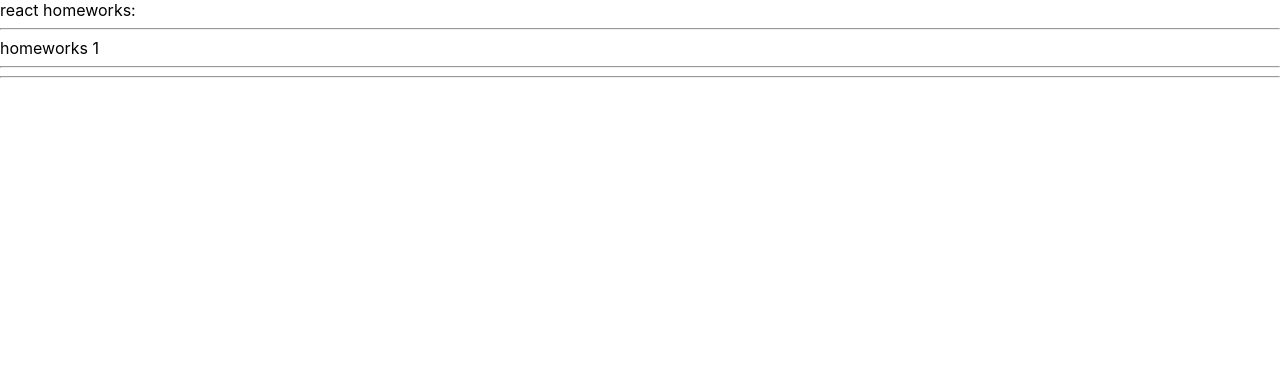
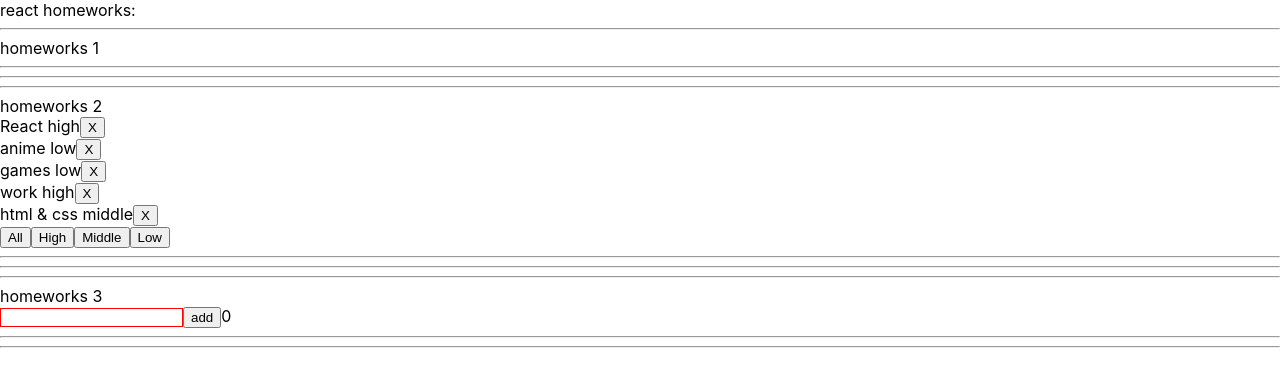
Before and after one commit to m4nchkin/m4nchkin.github.io, a React (Create React App) app: page / in a window 1280 px wide. Shown: the top 386 px of the page. Built offline with nearby package versions, Linux system fonts and the light colour scheme.

Commit message:
Initial commit

```diff
--- a/src/p1-main/m1-ui/u1-app/App.tsx
+++ b/src/p1-main/m1-ui/u1-app/App.tsx
@@ -1,14 +1,16 @@
 import React from 'react'
 import styles from './App.module.css'
 import HW1 from '../../../p2-homeworks/h1/HW1'
+import HW2 from "../../../p2-homeworks/h2/HW2";
+import HW3 from "../../../p2-homeworks/h3/HW3";
 
 function App() {
     return (
         <div className={styles.App}>
             <div>react homeworks:</div>
             <HW1/>
-            {/*<HW2/>*/}
-            {/*<HW3/>*/}
+            <HW2/>
+            <HW3/>
             {/*<HW4/>*/}
             {/*<HW5/>*/}
 
--- a/src/p2-homeworks/h2/Affair.tsx
+++ b/src/p2-homeworks/h2/Affair.tsx
@@ -1,20 +1,27 @@
 import React from 'react'
+import {AffairType, deleteAffair, FilterType} from "./HW2";
 
 type AffairPropsType = {
     // key не нужно типизировать
-    affair: any // need to fix any
-    deleteAffairCallback: any // need to fix any
+    affair: AffairType // need to fix any
+    deleteAffairCallback: (_id: number) => void// need to fix any
 }
 
+// type AffairPropsesType = {
+//     _id:number
+//     name:string
+//     priority:FilterType
+// }
+
 function Affair(props: AffairPropsType) {
-    const deleteCallback = () => {}// need to fix
-
+    const deleteCallback = () => {
+        props.deleteAffairCallback(props.affair._id)
+    }// need to fix
     return (
-        <div>
-            // show some text
-
-            <button onClick={deleteCallback}>X</button>
-        </div>
+            <div>
+                {props.affair.name + ' ' + props.affair.priority}
+                <button onClick={deleteCallback}>X</button>
+            </div>
     )
 }
 
--- a/src/p2-homeworks/h2/Affairs.tsx
+++ b/src/p2-homeworks/h2/Affairs.tsx
@@ -1,11 +1,11 @@
 import React from 'react'
 import Affair from './Affair'
-import {AffairType} from './HW2'
+import {AffairPriorityType, AffairType, filterAffairs, FilterType} from './HW2'
 
 type AffairsPropsType = { // need to fix any
-    data: any
-    setFilter: any
-    deleteAffairCallback: any
+    data: AffairType[]
+    setFilter: (value: FilterType) => void
+    deleteAffairCallback: (_id: number) => void
 }
 
 function Affairs(props: AffairsPropsType) {
@@ -17,10 +17,18 @@ function Affairs(props: AffairsPropsType) {
         />
     ))
 
-    const setAll = () => {} // need to fix
-    const setHigh = () => {}
-    const setMiddle = () => {}
-    const setLow = () => {}
+    const setAll = () => {
+         props.setFilter('all')
+    } // need to fix
+    const setHigh = () => {
+        props.setFilter('high')
+    }
+    const setMiddle = () => {
+        props.setFilter('middle')
+    }
+    const setLow = () => {
+        props.setFilter('low')
+    }
 
     return (
         <div>
--- a/src/p2-homeworks/h2/HW2.tsx
+++ b/src/p2-homeworks/h2/HW2.tsx
@@ -2,12 +2,18 @@ import React, {useState} from 'react'
 import Affairs from './Affairs'
 
 // types
-export type AffairPriorityType = any // need to fix any
-export type AffairType = any // need to fix any
+export type AffairPriorityType = 'high' | 'low' | 'middle' // need to fix any
+export type AffairType = { _id: number, name: string, priority: FilterType } // need to fix any
 export type FilterType = 'all' | AffairPriorityType
 
+// type defaultAffairsPropsType = {
+//     _id:number
+//     name:string
+//     priority:string
+// }
+
 // constants
-const defaultAffairs: any = [ // need to fix any
+const defaultAffairs: Array<AffairType> = [ // need to fix any
     {_id: 1, name: 'React', priority: 'high'},
     {_id: 2, name: 'anime', priority: 'low'},
     {_id: 3, name: 'games', priority: 'low'},
@@ -15,21 +21,26 @@ const defaultAffairs: any = [ // need to fix any
     {_id: 5, name: 'html & css', priority: 'middle'},
 ]
 
+
 // pure helper functions
-export const filterAffairs = (affairs: any, filter: any): any => { // need to fix any
-    if (filter === 'all') return affairs
-    else return // need to fix
+export const filterAffairs = (affairs: AffairType[], filter: FilterType): AffairType[] => {
+    // need to fix any
+    if (filter === 'high') return affairs.filter((el) => el.priority === 'high')
+    if (filter === 'middle') return affairs.filter((el) => el.priority === 'middle')
+    if (filter === 'low') return affairs.filter((el) => el.priority === 'low')
+    return affairs
 }
-export const deleteAffair = (affairs: any, _id: any): any => { // need to fix any
-    return // need to fix
+export const deleteAffair = (affairs: AffairType[], _id: number): AffairType[] => { // need to fix any
+    let result = affairs.filter(el=>el._id !== _id)
+    return result
 }
 
 function HW2() {
-    const [affairs, setAffairs] = useState<any>(defaultAffairs) // need to fix any
+    const [affairs, setAffairs] = useState<AffairType[]>(defaultAffairs) // need to fix any
     const [filter, setFilter] = useState<FilterType>('all')
 
     const filteredAffairs = filterAffairs(affairs, filter)
-    const deleteAffairCallback = (_id: any) => setAffairs(deleteAffair(affairs, _id)) // need to fix any
+    const deleteAffairCallback = (_id: number) => setAffairs(deleteAffair(affairs, _id)) // need to fix any
 
     return (
         <div>
--- a/src/p2-homeworks/h3/Greeting.tsx
+++ b/src/p2-homeworks/h3/Greeting.tsx
@@ -2,11 +2,11 @@ import React from 'react'
 import s from './Greeting.module.css'
 
 type GreetingPropsType = {
-    name: any // need to fix any
-    setNameCallback: any // need to fix any
-    addUser: any // need to fix any
+    name: string // need to fix any
+    setNameCallback: (e: any) => void // need to fix any
+    addUser: () => void // need to fix any
     error: any // need to fix any
-    totalUsers: any // need to fix any
+    totalUsers: number // need to fix any
 }
 
 // презентационная компонента (для верстальщика)
--- a/src/p2-homeworks/h3/GreetingContainer.tsx
+++ b/src/p2-homeworks/h3/GreetingContainer.tsx
@@ -1,10 +1,12 @@
-import React, {useState} from 'react'
+import React, {ChangeEvent, useState} from 'react'
 import Greeting from './Greeting'
+import {UserType} from "./HW3";
 
 type GreetingContainerPropsType = {
-    users: any // need to fix any
-    addUserCallback: any // need to fix any
+    users: Array<UserType> // need to fix any
+    addUserCallback: (name: string)=>void // need to fix any
 }
+
 
 // более простой и понятный для новичков
 // function GreetingContainer(props: GreetingPropsType) {
@@ -15,7 +17,7 @@ const GreetingContainer: React.FC<GreetingContainerPropsType> = ({users, addUser
     const [name, setName] = useState<any>('') // need to fix any
     const [error, setError] = useState<any>('') // need to fix any
 
-    const setNameCallback = (e: any) => { // need to fix any
+    const setNameCallback = (e: ChangeEvent<HTMLInputElement>) => { // need to fix any
         setName('') // need to fix
     }
     const addUser = () => {
--- a/src/p2-homeworks/h3/HW3.tsx
+++ b/src/p2-homeworks/h3/HW3.tsx
@@ -1,18 +1,21 @@
-import React, {useState} from 'react'
+import React, {ChangeEvent, useState} from 'react'
 import GreetingContainer from './GreetingContainer'
 
 // types
 export type UserType = {
-    _id: any // need to fix any
-    name: any // need to fix any
+    _id: number // need to fix any
+    name: string // need to fix any
 }
 
 // уровень работы с глобальными данными
 function HW3() {
-    const [users, setUsers] = useState<any>([]) // need to fix any
+    const [users, setUsers] = useState<Array<UserType>>([
+        {_id:1,name:'Viktor'},
+        {_id:2,name:'Oleg'}
+    ]) // need to fix any
 
-    const addUserCallback = (name: any) => { // need to fix any
-        setUsers([]) // need to fix
+    const addUserCallback = (name: string) => { // need to fix any
+        setUsers()
     }
 
     return (
```
